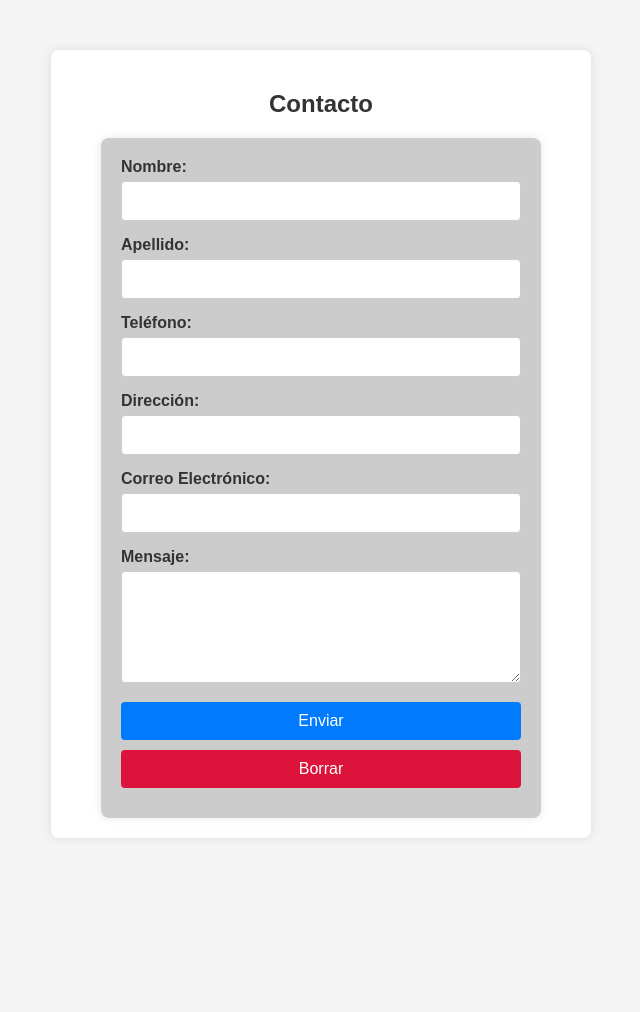
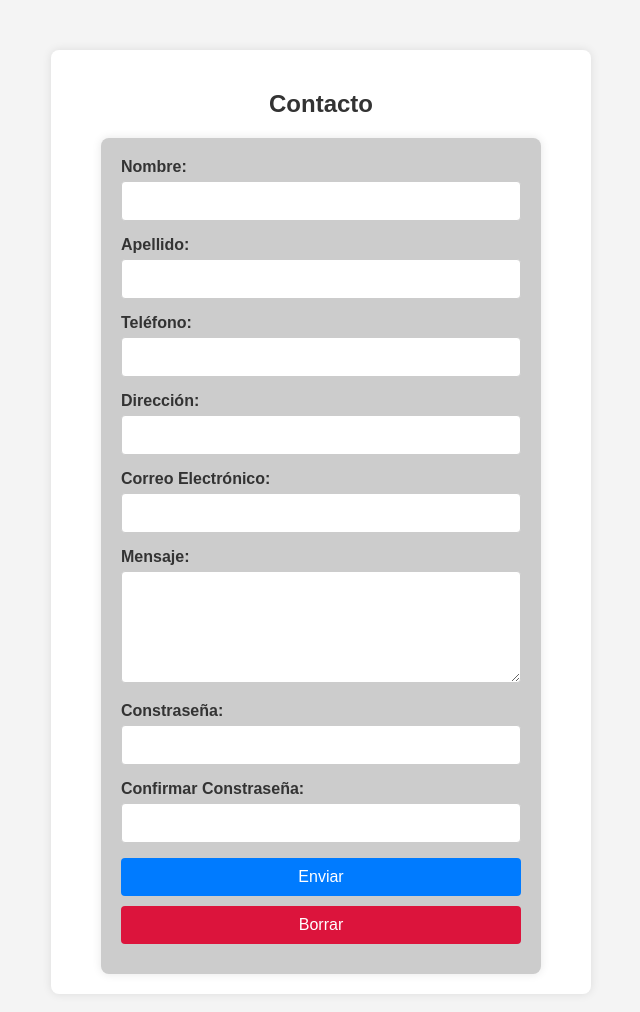
Before and after one commit to BiagioliJuanManuel/PilarTecno-Git, a plain HTML site: page index.html in a window 1280 px wide. Shown: the whole page, without its empty margins (319-959 px from the left). Before the commit the page ends 888 px from the top, so only its background shows below. Drawn offline with Linux system fonts and the light colour scheme.

Commit message:
feature add passwords fields

```diff
--- a/index.html
+++ b/index.html
@@ -37,6 +37,14 @@
                     <label for="mensaje">Mensaje:</label>
                     <textarea id="mensaje" name="mensaje" rows="5" required></textarea>
                 </div>
+                <div class="form-group">
+                    <label for="contraseña">Constraseña:</label>
+                    <input type="password" id="contraseña" name="contraseña" required>
+                </div>
+                <div class="form-group">
+                    <label for="confirm-contraseña">Confirmar Constraseña:</label>
+                    <input type="password" id="confirmar-contraseña" name="confirmar-contraseña" required>
+                </div>
                 <div>
                 </div>
                 <button type="submit" class="btn">Enviar</button>
--- a/styles.css
+++ b/styles.css
@@ -44,6 +44,7 @@ label {
 input[type="text"],
 input[type="tel"],
 input[type="email"],
+input[type="password"],
 textarea {
     width: 100%;
     padding: 10px;
```
